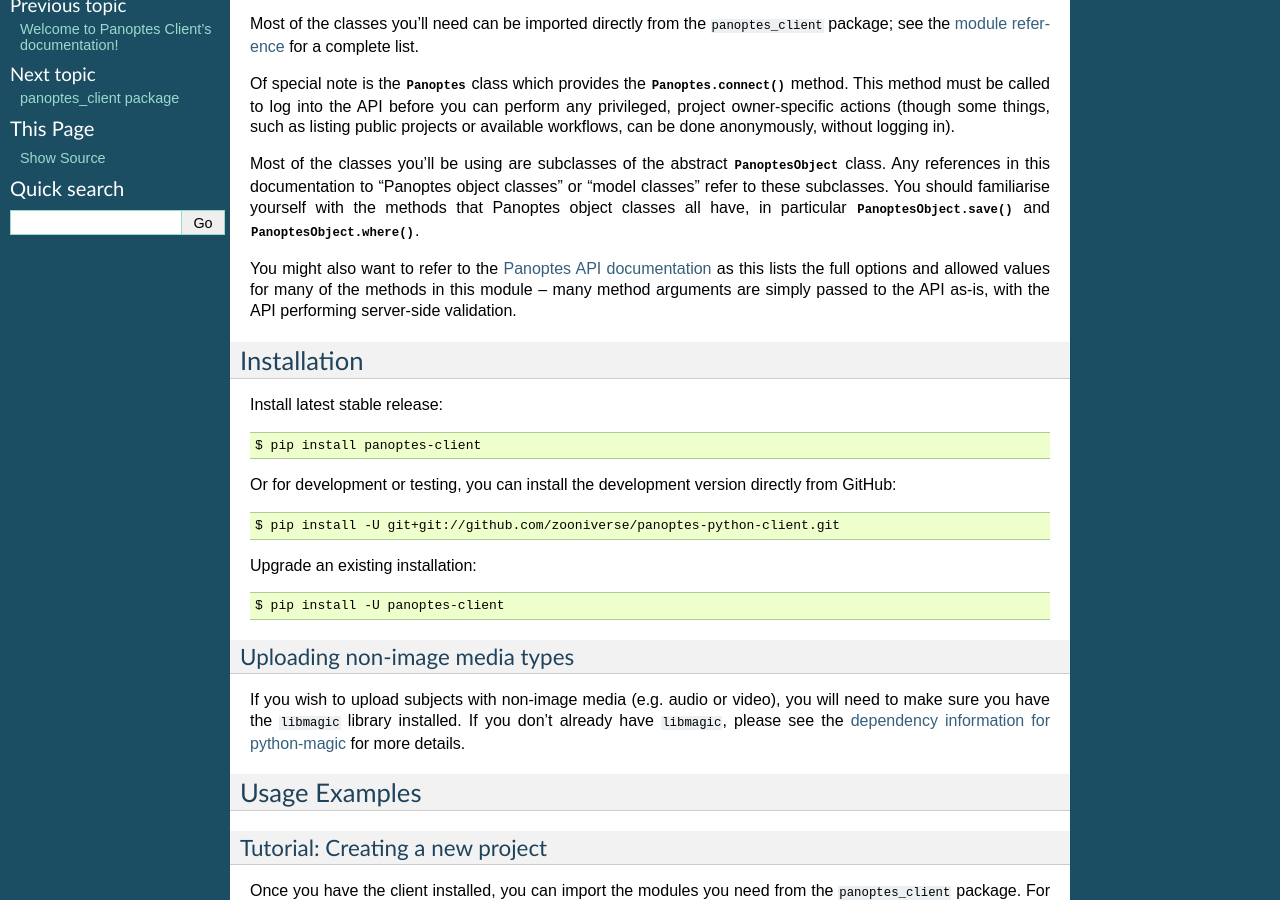
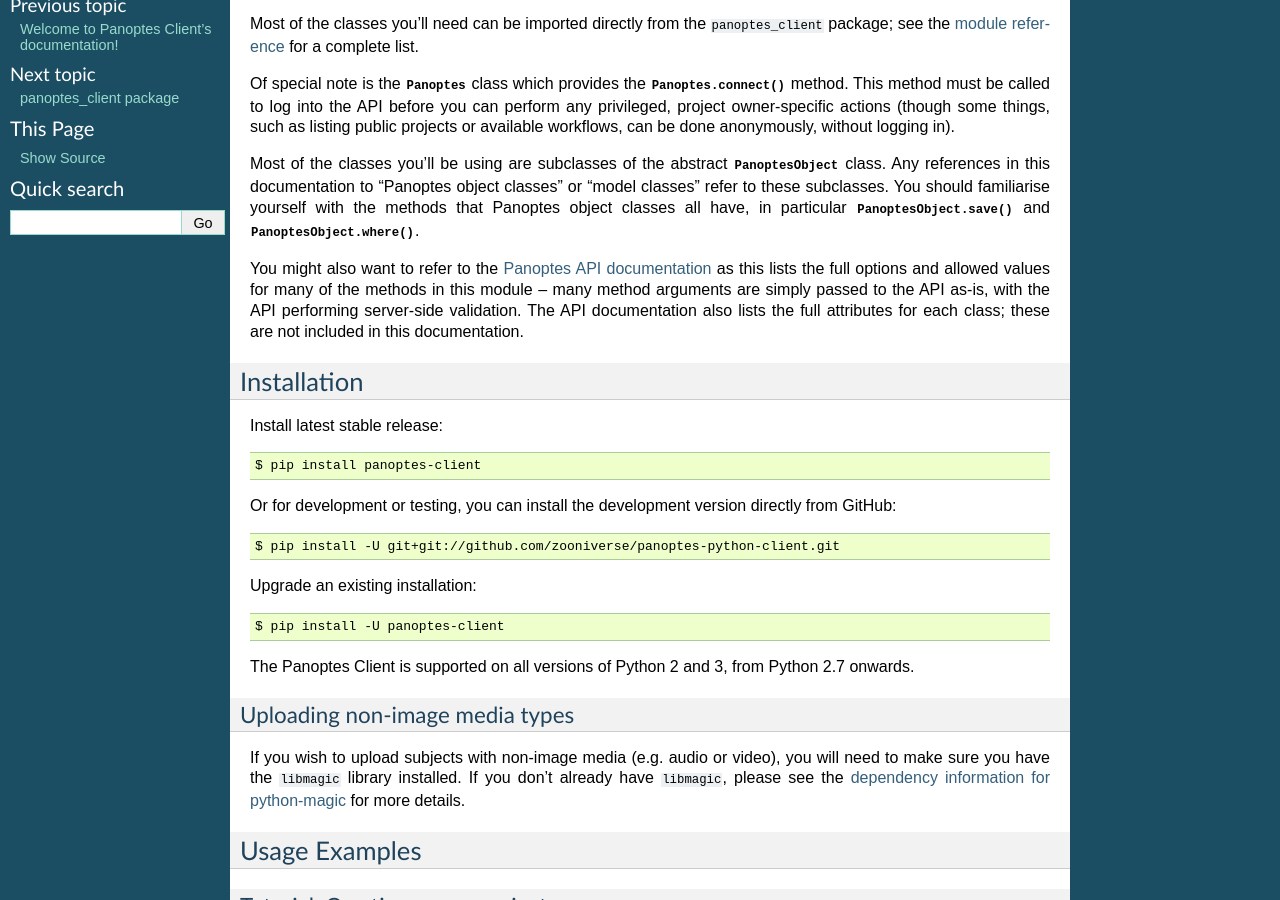
Before and after one commit to zooniverse/panoptes-python-client, a Sphinx documentation site: the page built from docs/user_guide.rst, in a window 1280 px wide and 900 px high, scrolled down 234 px. Built offline with Sphinx 7.4.7, drawn with Linux system fonts in a browser that asks for light colours.

Commit message:
Additions to docs
- Mention that attributes are documented in the API docs.
- Explain lazy loading
- Add contributing section to README.md
- Mention which Python versions are supported

```diff
--- a/docs/user_guide.rst
+++ b/docs/user_guide.rst
@@ -32,6 +32,8 @@
 <https://panoptes.docs.apiary.io/>`_ as this lists the full options and allowed
 values for many of the methods in this module -- many method arguments are
 simply passed to the API as-is, with the API performing server-side validation.
+The API documentation also lists the full attributes for each class; these are
+not included in this documentation.
 
 Installation
 ------------
@@ -48,6 +50,9 @@
 Upgrade an existing installation::
 
     $ pip install -U panoptes-client
+
+The Panoptes Client is supported on all versions of Python 2 and 3, from Python
+2.7 onwards.
 
 Uploading non-image media types
 ~~~~~~~~~~~~~~~~~~~~~~~~~~~~~~~
```
Also changed, not shown: README.md (+9 -0 lines), 1 other file.
